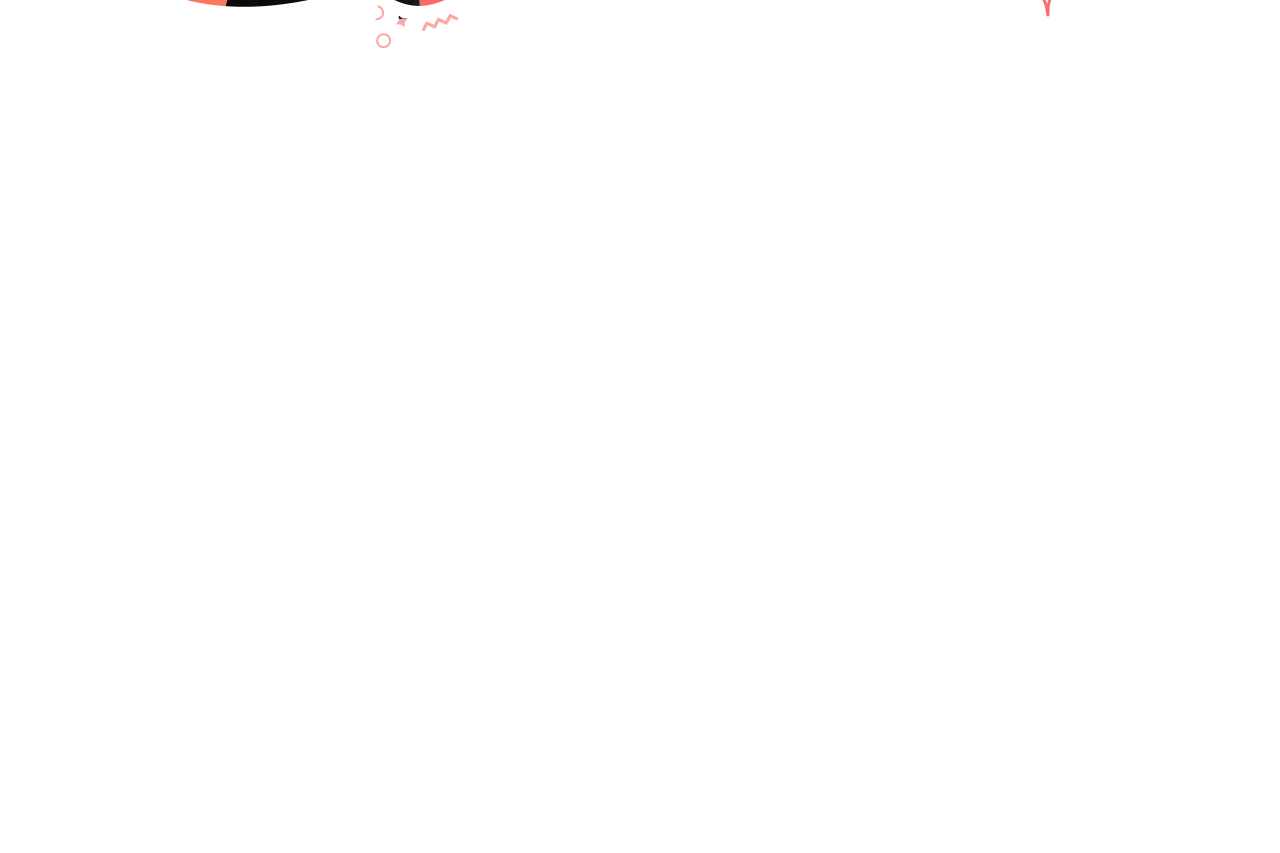
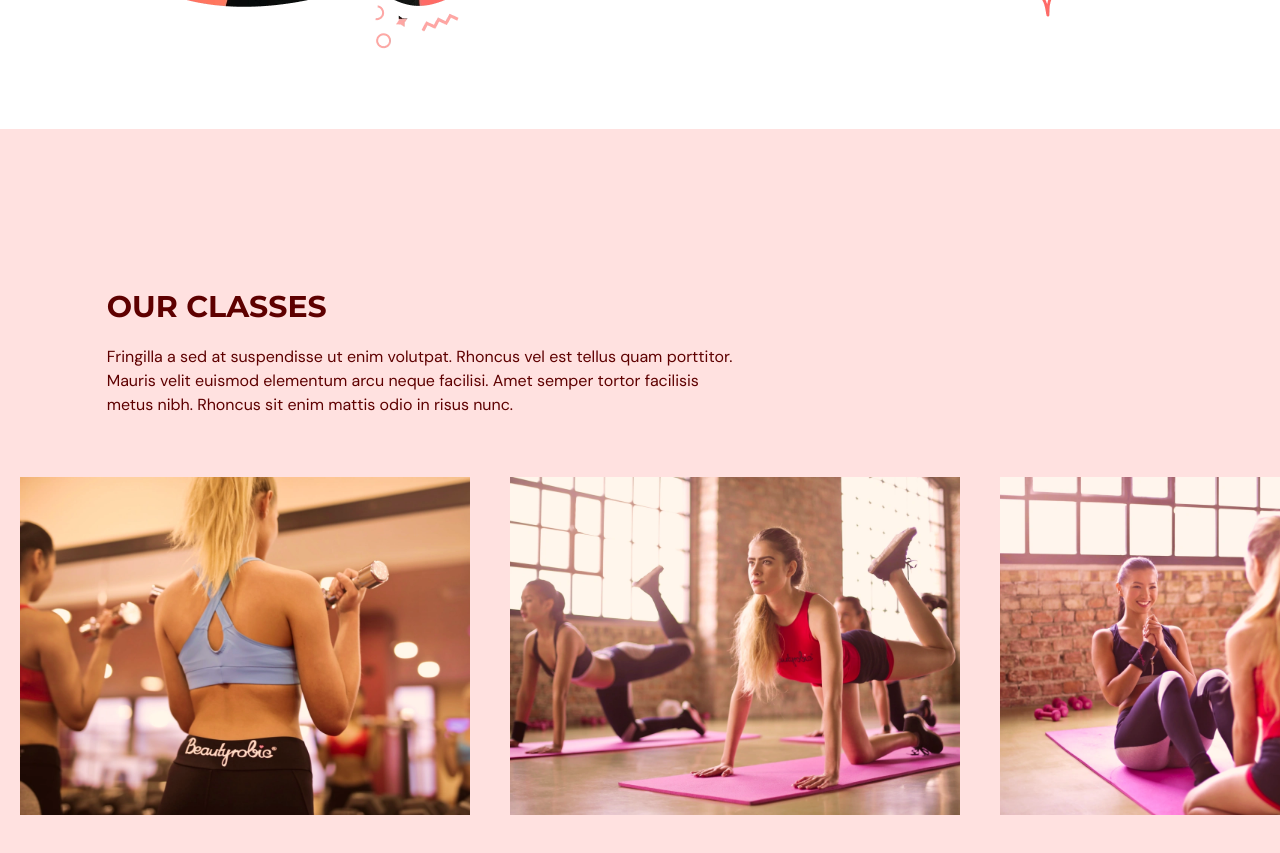
Before and after one commit to 2Revol2/Fitness, a React (Vite) app: page / in a window 1280 px wide. Shown: the part 2000-2853 px from the top of the page. Before the commit the page ends 2129 px from the top, so only its background shows below. Built offline with nearby package versions, Linux system fonts and the light colour scheme.

Commit message:
feat: add our classes section

```diff
--- a/src/App.tsx
+++ b/src/App.tsx
@@ -3,6 +3,7 @@ import { Navbar } from "./components/Navbar/Navbar";
 import { SelectedPage } from "./shared/types";
 import { Home } from "./components/Home/Home";
 import { Benefits } from "./components/Benefits/Benefits"
+import { OurClasses } from "./components/OurClasses/OurClasses";
 export const App = () => {
   const [selectedPage, setSelectedPage] = useState<SelectedPage>(
     SelectedPage.Home
@@ -31,6 +32,7 @@ export const App = () => {
       />
       <Home  setSelectedPage={setSelectedPage} />
       <Benefits  setSelectedPage={setSelectedPage} />
+      <OurClasses  setSelectedPage={setSelectedPage}/>
     </div>
   );
 };
--- /dev/null
+++ b/src/components/OurClasses/Class.tsx
@@ -0,0 +1,16 @@
+import { ClassesType } from "../../shared/types";
+export const Class = ({ name, descriotion, img }: ClassesType) => {
+  const overlayStyles = `p-5 absolute z-30 flex h-[380px] w-[450px] flex-col item-center justify-center
+  whitespace-normal bg-primary-500 text-center text-white opacity-0 transition duration-500 hover:opacity-90
+
+  `;
+  return (
+    <li className="relative inline-block mx-5 h-[380px] w-[450px]">
+      <div className={overlayStyles}>
+        <p className="text-2xl">{name}</p>
+        <p className="mt-5">{descriotion}</p>
+      </div>
+      <img src={img} alt="ourclasses-page-img" />
+    </li>
+  );
+};
--- /dev/null
+++ b/src/components/OurClasses/OurClasses.tsx
@@ -0,0 +1,95 @@
+import { SelectedPage,ClassesType } from "../../shared/types";
+import image1 from "../../assets/image1.webp";
+import image2 from "../../assets/image2.webp";
+import image3 from "../../assets/image3.webp";
+import image4 from "../../assets/image4.webp";
+import image5 from "../../assets/image5.webp";
+import image6 from "../../assets/image6.webp";
+import { motion } from "framer-motion";
+import { HText } from "../../shared/HText";
+import { Class } from "./Class";
+const classes: Array<ClassesType> = [
+  {
+    name: "Weigth Training Classes",
+    descriotion:
+      "Lorem ipsum dolor, sit amet consectetur adipisicing elit. Voluptas ab, neque facilis minus sequi saepe dolorem deserunt tenetur dicta perferendis totam repellat! Ut, doloribus. Quaerat dicta explicabo praesentium numquam assumenda.",
+    img: image1,
+  },
+  {
+    name: "Yoga Classes",
+    img: image2,
+  },
+  {
+    name: "Ab Core Classes",
+    descriotion:
+      "Lorem ipsum dolor, sit amet consectetur adipisicing elit. Voluptas ab, neque facilis minus sequi saepe dolorem deserunt tenetur dicta perferendis totam repellat! Ut, doloribus. Quaerat dicta explicabo praesentium numquam assumenda.",
+    img: image3,
+  },
+  {
+    name: "Adventure Classes",
+    descriotion:
+      "Lorem ipsum dolor, sit amet consectetur adipisicing elit. Voluptas ab, neque facilis minus sequi saepe dolorem deserunt tenetur dicta perferendis totam repellat! Ut, doloribus. Quaerat dicta explicabo praesentium numquam assumenda.",
+    img: image4,
+  },
+  {
+    name: "Fitness Classes",
+    descriotion:
+      "Lorem ipsum dolor, sit amet consectetur adipisicing elit. Voluptas ab, neque facilis minus sequi saepe dolorem deserunt tenetur dicta perferendis totam repellat! Ut, doloribus. Quaerat dicta explicabo praesentium numquam assumenda.",
+    img: image5,
+  },
+  {
+    name: "Training Classes",
+    descriotion:
+      "Lorem ipsum dolor, sit amet consectetur adipisicing elit. Voluptas ab, neque facilis minus sequi saepe dolorem deserunt tenetur dicta perferendis totam repellat! Ut, doloribus. Quaerat dicta explicabo praesentium numquam assumenda.",
+    img: image6,
+  },
+];
+
+type Props = {
+  setSelectedPage: (value: SelectedPage) => void;
+};
+
+export const OurClasses = ({ setSelectedPage }: Props) => {
+  return (
+    <section id="ourclasses" className="w-full bg-primary-100 py-40">
+      <motion.div
+        onViewportEnter={() => setSelectedPage(SelectedPage.OurClasses)}
+      >
+        <motion.div
+          className="mx-auto w-5/6"
+          initial="hidden"
+          whileInView="visible"
+          viewport={{ once: true, amount: 0.5 }}
+          transition={{ duration: 0.5 }}
+          variants={{
+            hidden: { opacity: 0, x: -50 },
+            visible: { opacity: 1, x: 0 },
+          }}
+        >
+          <div className="md:w-3/5">
+            <HText>Our Classes</HText>
+            <p className="py-5 ">
+              Fringilla a sed at suspendisse ut enim volutpat. Rhoncus vel est
+              tellus quam porttitor. Mauris velit euismod elementum arcu neque
+              facilisi. Amet semper tortor facilisis metus nibh. Rhoncus sit
+              enim mattis odio in risus nunc.
+            </p>
+          </div>
+        </motion.div>
+        <div className="mt-10 h-[353px] overflow-x-auto overflow-y-hidden">
+          <ul className="w-[2800px] whitespace-nowrap">
+            {classes.map((item: ClassesType, index) => {
+              return <Class
+              key={`${item.name}-${index}}`}
+              name={item.name}
+              descriotion={item.descriotion}
+              img={item.img}
+              />;
+
+            })}
+          </ul>
+        </div>
+      </motion.div>
+    </section>
+  );
+};
```
Also changed, not shown: src/shared/types.ts (+10 -5 lines).
